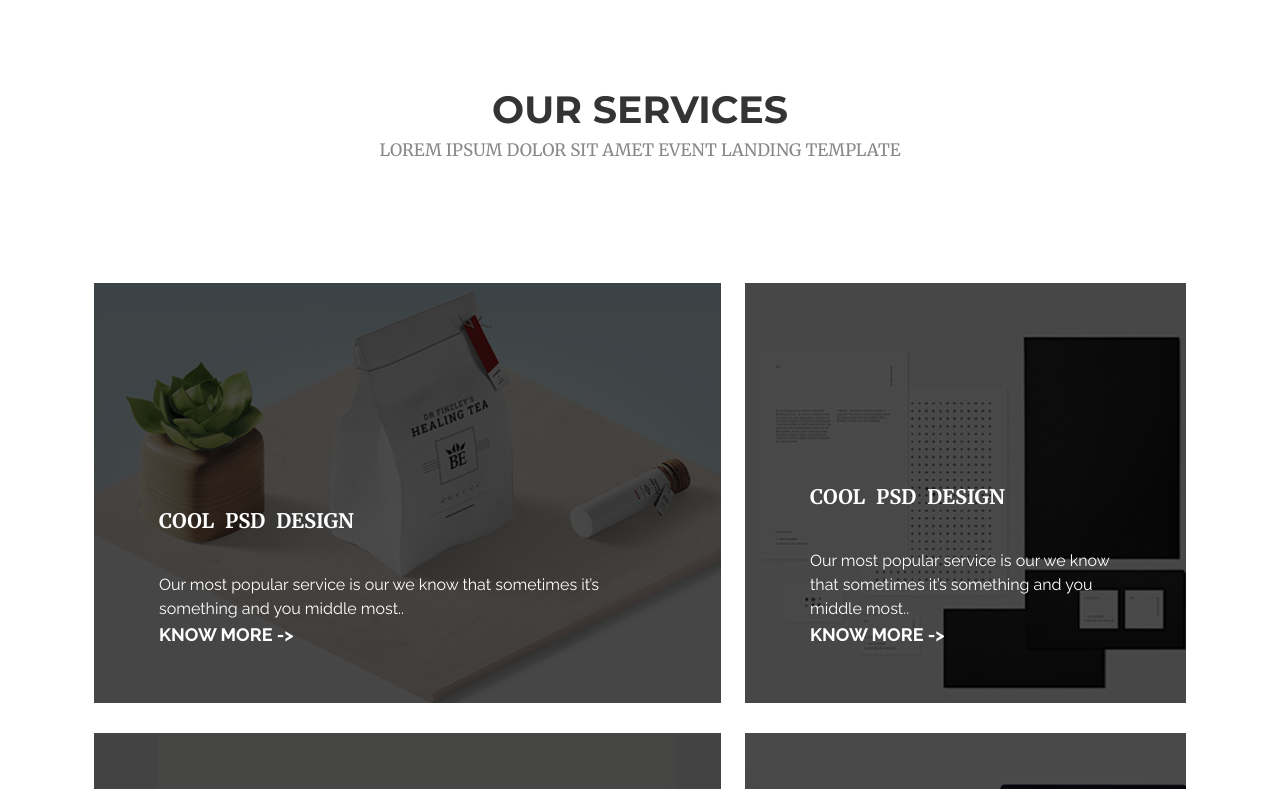
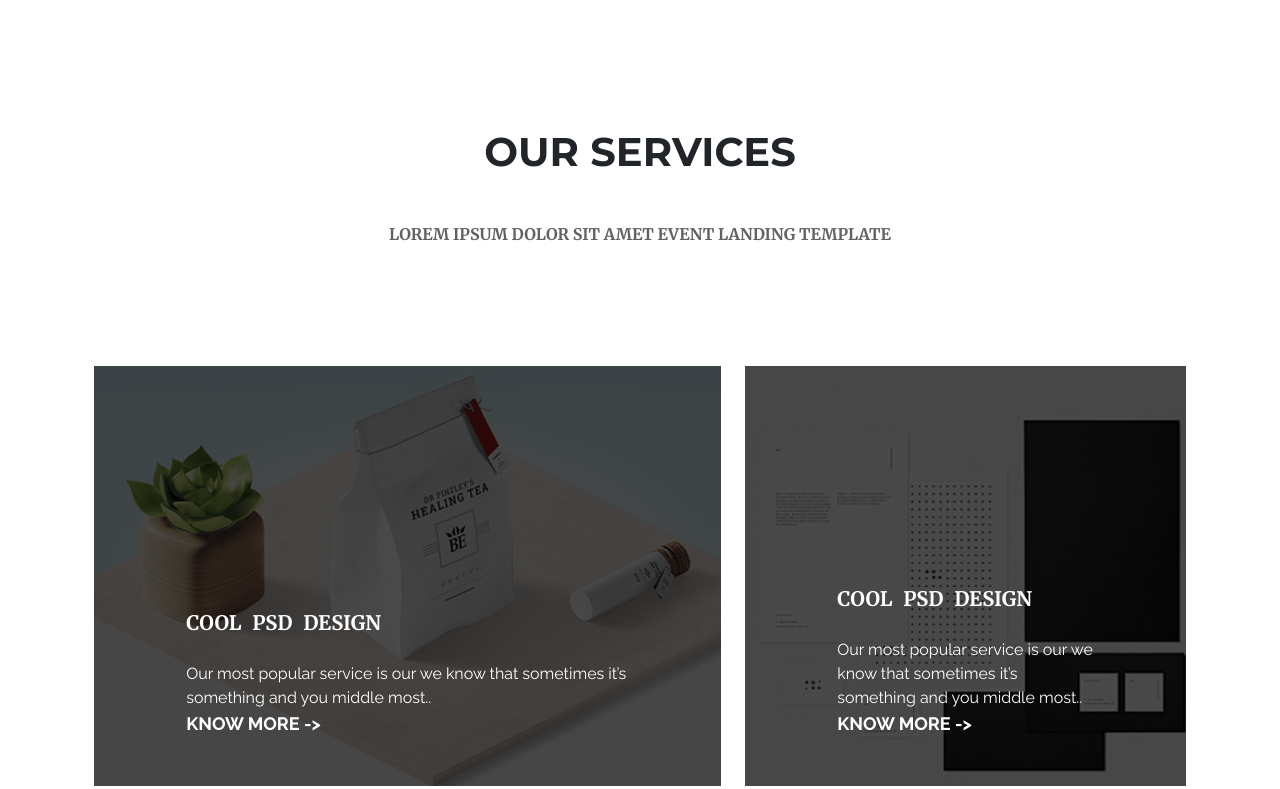
Before and after one commit to Holmes4657/site2, a plain HTML site: page index.html in a window 1280 px wide. Shown: the part 1912-2701 px from the top of the page. Drawn offline with nearby package versions, Linux system fonts and the light colour scheme.

Commit message:
responsive

```diff
--- a/index.html
+++ b/index.html
@@ -62,9 +62,9 @@
         <div class="container">
             <div class="row title-offset">
                 <div class="col-6 offset-3 text-center">
-                    <span class="title-big">featured works</span>
+                    <p class="fs-1 fw-bold text-uppercase title-big">featured works</p>
                     <br>
-                    <span class="title-small">Lorem ipsum dolor sit amet event landing template</span>
+                    <p class="fs-7 fw-bold text-uppercase title-small">Lorem ipsum dolor sit amet event landing template</p>
                 </div>
             </div>
 
@@ -95,9 +95,9 @@
         <div class="container">
             <div class="row title-offset">
                 <div class="col-6 offset-3 text-center">
-                    <span class="title-big">our services</span>
+                    <p class="fs-1 fw-bold text-uppercase title-big">our services</p>
                     <br>
-                    <span class="title-small">Lorem ipsum dolor sit amet event landing template</span>
+                    <p class="fs-7 fw-bold text-uppercase title-small">Lorem ipsum dolor sit amet event landing template</p>
                 </div>
             </div>
 
@@ -121,8 +121,6 @@
                                         proposal now, you’ll be one of the first candidates. You may even catch the
                                         client while they’re still online.</span>
                                 </div>
-
-                                <img src="./images/button1.png" alt="">
                             </div>
                         </div>
                     </div>
@@ -144,8 +142,6 @@
                                         know that sometimes it’s something and you middle most this job was posted less
                                         than five minutes ago, and we think it’s a good match for you.</span>
                                 </div>
-
-                                <img src="./images/button1.png" alt="">
                             </div>
                         </div>
                     </div>
@@ -170,8 +166,6 @@
                                         know that sometimes it’s something and you middle most this job was posted less
                                         than five minutes ago, and we think it’s a good match for you.</span>
                                 </div>
-
-                                <img src="./images/button1.png" alt="">
                             </div>
                         </div>
                     </div>
@@ -193,8 +187,6 @@
                                         know that sometimes it’s something and you middle most this job was posted less
                                         than five minutes ago, and we think it’s a good match for you.</span>
                                 </div>
-
-                                <img src="./images/button1.png" alt="">
                             </div>
                         </div>
                     </div>
@@ -219,8 +211,6 @@
                                         know that sometimes it’s something and you middle most this job was posted less
                                         than five minutes ago, and we think it’s a good match for you.</span>
                                 </div>
-
-                                <img src="./images/button1.png" alt="">
                             </div>
                         </div>
                     </div>
@@ -242,8 +232,6 @@
                                         know that sometimes it’s something and you middle most this job was posted less
                                         than five minutes ago, and we think it’s a good match for you.</span>
                                 </div>
-
-                                <img src="./images/button1.png" alt="">
                             </div>
                         </div>
                     </div>
--- a/styles/style.css
+++ b/styles/style.css
@@ -17,7 +17,7 @@ body {
 }
 
 .title-offset {
-    margin-bottom: 120px;
+    margin-bottom: 13vh;
 }
 
 .title {
@@ -68,17 +68,10 @@ body {
 
 .title-big {
     font-family: 'Montserrat', sans-serif;
-    font-weight: bold;
-    font-size: 38px;
-    text-transform: uppercase;
-    color: #343434;
-    margin-bottom: 17px;
 }
 
 .title-small {
-    text-transform: uppercase;
-    font-size: 17px;
-    color: #888888;
+    color: #616161;
     font-family: 'Merriweather', serif;
 }
 
@@ -96,6 +89,7 @@ body {
     border: none;
     border-radius: 0%;
     margin-bottom: 30px;
+    overflow: scroll;
 }
 
 .card-big {
@@ -107,7 +101,7 @@ body {
     height: 100%;
     background: rgba(0, 0, 0, .7);
     color: white;
-    padding: 55px 65px;
+    padding: 6.1vh 7.2vw;
     box-sizing: border-box;
     display: flex;
     align-items: flex-end;
@@ -123,14 +117,14 @@ body {
     text-transform: uppercase;
     font-family: 'Merriweather', serif;
     font-weight: bold;
-    font-size: 20px;
-    margin-bottom: 37px;
+    font-size: 1.25em;
+    margin-bottom: 3vh;
     word-spacing: 6px;
 }
 
 .content-text {
     font-family: 'Raleway', sans-serif;
-    font-weight: 400px;
+    overflow: scroll;
 }
 
 .content-link {
@@ -150,16 +144,15 @@ body {
     top: 0;
     display: none;
     color: black;
-    padding: 62px 115px 55px 65px;
+    padding: 6.9vh 7vw 6.1vh 7vw;
     box-sizing: border-box;
 }
 
-.card-first:hover>.second-content {
+.card-first:hover .card-first:active > .second-content {
     display: block;
 }
 
 .text-content {
-    height: 200px;
     display: flex;
     flex-direction: column;
     justify-content: space-between;
```
